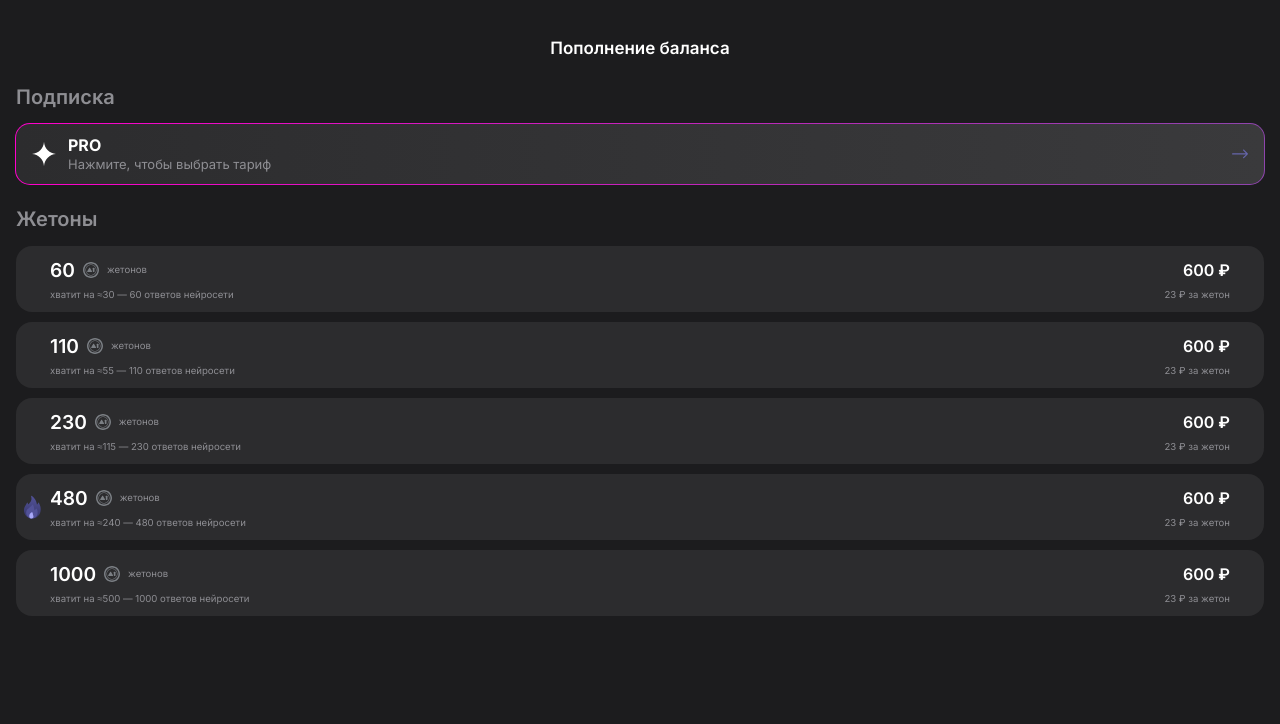
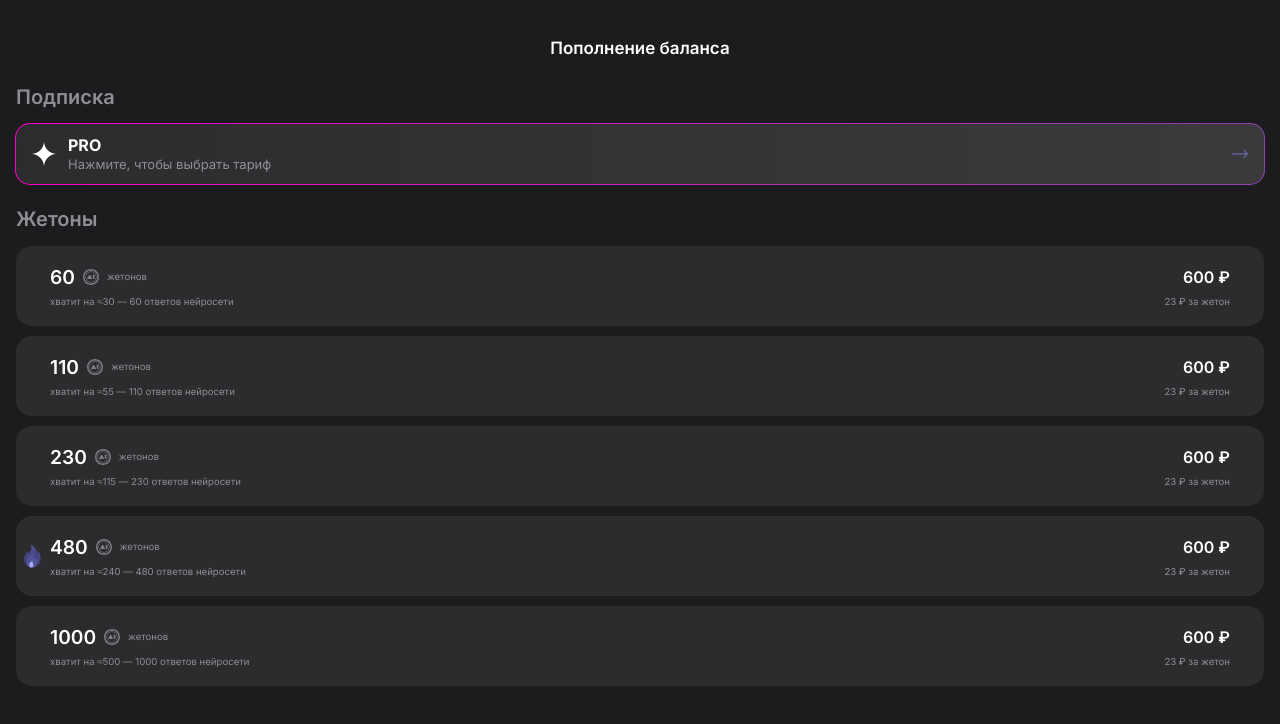
Before and after one commit to amchos/neuro-bot-vite-vue, a Vue app: page /#/add-balance in a window 1280 px wide. Shown: the top 724 px of the page. Built offline with nearby package versions, Linux system fonts and the light colour scheme.

Commit message:
addbalanceStyles

```diff
--- a/src/views/AddBalanceView.vue
+++ b/src/views/AddBalanceView.vue
@@ -190,7 +190,7 @@ const handleBuy = () => {
 .token-card {
   display: flex;
   align-items: center;
-  height: 66px;
+  height: 80px;
   background: #2c2c2e;
   border-radius: 16px;
   padding: 11px 5px;
--- a/src/views/TariffsView.vue
+++ b/src/views/TariffsView.vue
@@ -227,7 +227,6 @@ const onMouseMove = (e) => {
   -webkit-overflow-scrolling: touch;
   scrollbar-width: none; /* Firefox */
   gap: 16px;
-  padding: 0 16px;
   align-items: center;
   cursor: grab;
   user-select: none;
```
